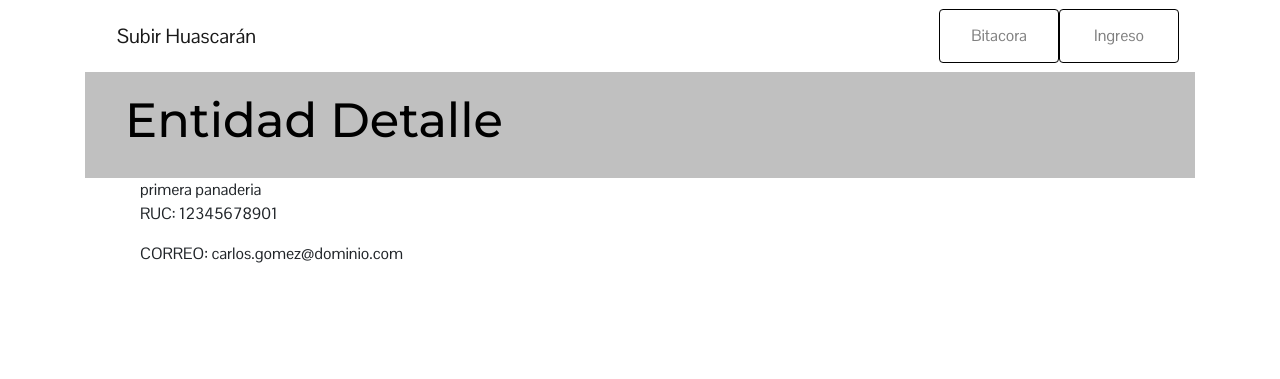
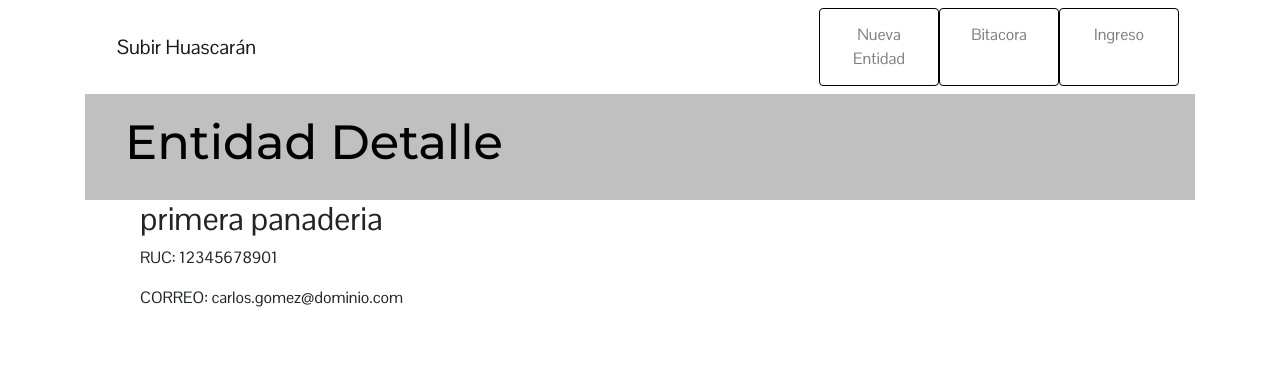
Before and after one commit to franky-lima/proydes003, a Django app: page /entidad/1/ in a window 1280 px wide. Shown: the top 379 px of the page. Run offline with Django 3.2, Linux system fonts and the light colour scheme; data comes from the database, SQL or seed files in the repository; both versions use the stored data as it was after the commit; some libraries are stand-ins or nearby versions.

Commit message:
modificamos Detalle y Nueva con botones

```diff
--- a/gestion/static/css/gestion.css
+++ b/gestion/static/css/gestion.css
@@ -31,7 +31,7 @@ h2, h3, h4 {
     float: right;
 }
 
-.post-form textarea, .post-form input {
+.entidad-form textarea, .entidad-form input {
     width: 100%;
 }
 
@@ -46,7 +46,7 @@ h2, h3, h4 {
     margin-bottom: 70px;
 }
 
-.post h2 a, .post h2 a:visited {
+.entidad h2 a, .entidad h2 a:visited {
     color: #000000;
 }
 
--- a/gestion/templates/gestion/base.html
+++ b/gestion/templates/gestion/base.html
@@ -35,10 +35,14 @@
             <div class="collapse navbar-collapse" id="navbarSupportedContent">
                 <ul class="navbar-nav ml-auto float-right">
                     <li class="nav-item btn btn btn-outline-dark" style="width: 120px;">
+                        <a class="nav-link" href="{% url 'entidad_new' %}">Nueva Entidad</a>
+                    </li>
+                    <li class="nav-item btn btn btn-outline-dark" style="width: 120px;">
                         <a class="nav-link" href="/">Bitacora</a>
                     </li>
+
                     <li class="nav-item btn btn btn-outline-dark" style="width: 120px;">
-                        <a class="nav-link" href="#">Ingreso</a>
+                        <a class="nav-link" href="/">Ingreso</a>
                     </li>
                 </ul>
             </div>
@@ -50,7 +54,7 @@
 
         <div class="content container">
             <div class="row">
-                <div class="col-md-8">
+                <div class="col-md-6">
                     {% block content %}
                     {% endblock %}
                 </div>
--- a/gestion/templates/gestion/entidad_detail.html
+++ b/gestion/templates/gestion/entidad_detail.html
@@ -3,13 +3,16 @@
 {% block content %}
     <div class="entidad">
         {% if entidad.razonSocial %}
-            <div>
-            {{ entidad.razonSocial }}
+            <div class="entidad">
+                <h2>{{ entidad.razonSocial }}</h2>
+                <div>
+                    <p> RUC: {{ entidad.ruc }}</p>
+                    <p> CORREO: {{ entidad.correo|linebreaksbr }}</p>
+                </div>
+                {% if user.is_authenticated %}
+                    <button><a href="{% url 'entidad_edit' pk=entidad.pk %}">Editar</a></button>
+                {% endif %}
             </div>
         {% endif %}
-        <div>
-            <p> RUC: {{ entidad.ruc }}</p>
-            <p> CORREO: {{ entidad.correo|linebreaksbr }}</p>
-        </div>
     </div>
 {% endblock %}
--- a/gestion/templates/gestion/entidad_list.html
+++ b/gestion/templates/gestion/entidad_list.html
@@ -1,5 +1,5 @@
 {% extends 'gestion/base.html' %}
-{% block title %}Entidad{% endblock %}
+{% block title %}Entidades{% endblock %}
 {% block content %}
     {% for entidad in entidades %}
     <div class="entidad">
--- a/gestion/urls.py
+++ b/gestion/urls.py
@@ -4,4 +4,6 @@ from . import views
 urlpatterns = [
     path('', views.entidad_list, name='entidad_list'),
     path('entidad/<int:pk>/', views.entidad_detail, name='entidad_detail'),
+    path('entidad/new/', views.entidad_new, name='entidad_new'),
+    path('entidad/<int:pk>/edit/', views.entidad_edit, name='entidad_edit'),
 ]
--- a/gestion/views.py
+++ b/gestion/views.py
@@ -1,4 +1,6 @@
 from django.shortcuts import render, get_object_or_404
+from django.shortcuts import redirect
+from .forms import EntidadForm
 from .models import Entidad
 
 # Create your views here.
@@ -11,4 +13,26 @@ def entidad_detail(request, pk):
     entidad = get_object_or_404(Entidad, pk=pk)
     return render(request, 'gestion/entidad_detail.html', {'entidad': entidad})
 
-# Create your views here.
+def entidad_new(request):
+    if request.method == "POST":
+        form = EntidadForm(request.POST)
+        if form.is_valid():
+            entidad = form.save(commit=False)
+            entidad.save()
+            return redirect('entidad_detail', pk=entidad.pk)
+    else:
+        form = EntidadForm()
+    return render(request, 'gestion/entidad_edit.html', {'form': form})
+
+
+def entidad_edit(request, pk):
+    entidad = get_object_or_404(Entidad, pk=pk)
+    if request.method == "POST":
+        form = EntidadForm(request.POST, instance=entidad)
+        if form.is_valid():
+            entidad = form.save(commit=False)
+            entidad.save()
+            return redirect('entidad_detail', pk=entidad.pk)
+    else:
+        form = EntidadForm(instance=entidad)
+    return render(request, 'gestion/entidad_edit.html', {'form': form})
```
Also changed, not shown: gestion/forms.py (added, +7 -0 lines), gestion/templates/gestion/entidad_edit.html (added, +9 -0 lines), db.sqlite3, 2 other files.
